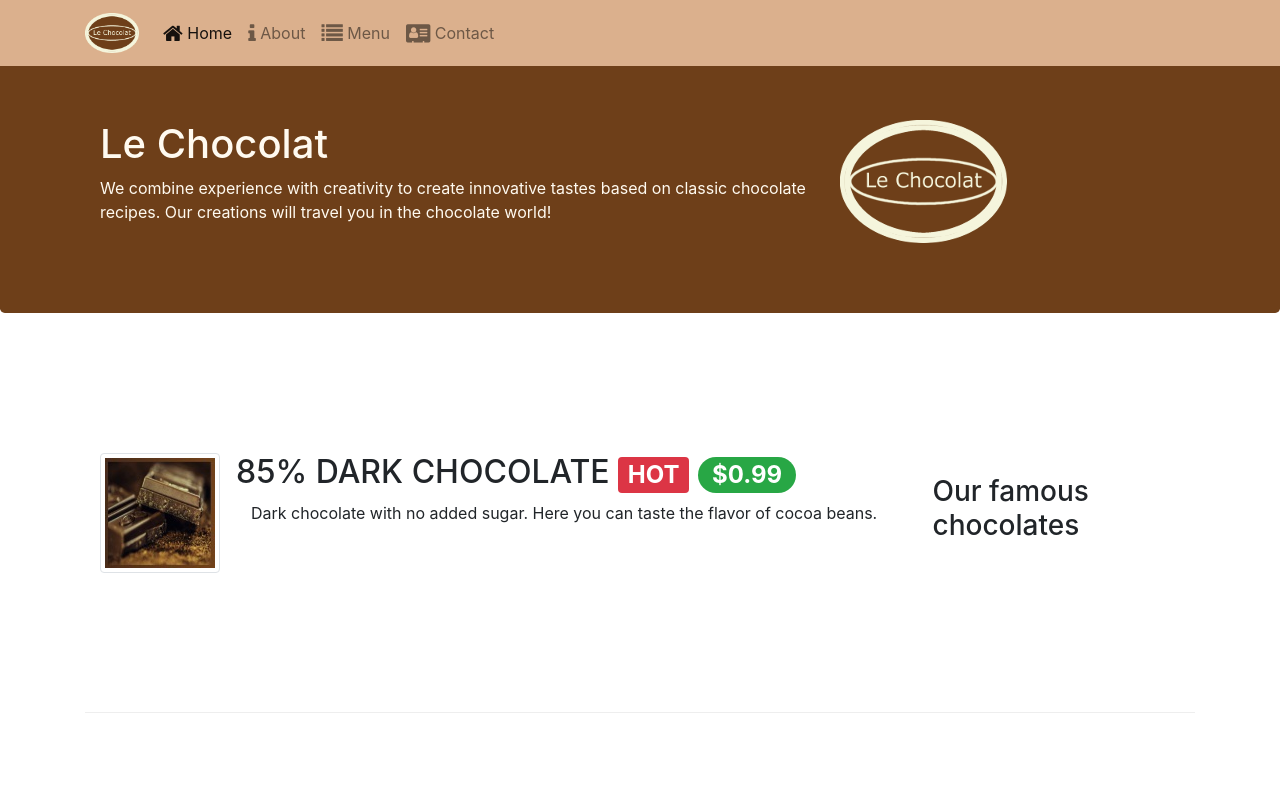
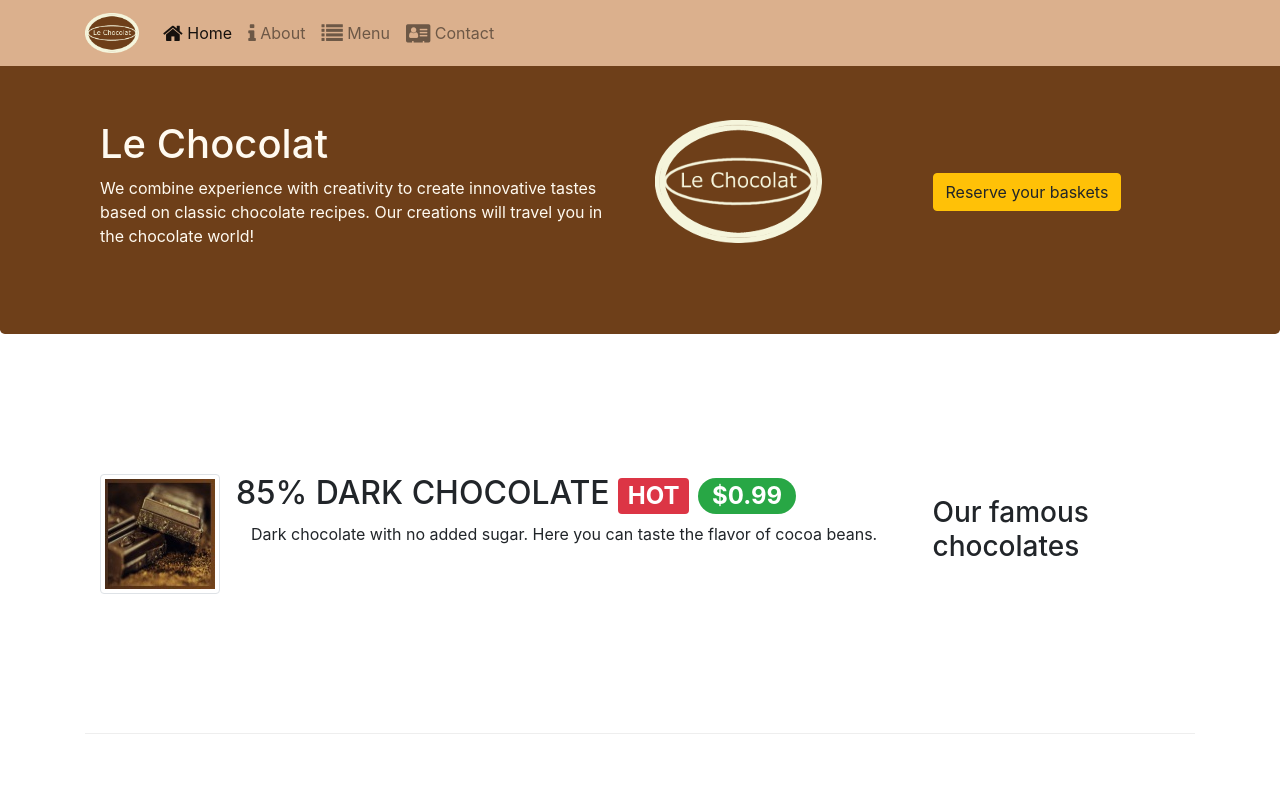
Before and after one commit to jmantzakidis/leChocolat, a website: page index.html in a window 1280 px wide. Shown: the top 800 px of the page. Drawn offline with nearby package versions, Linux system fonts and the light colour scheme.

Commit message:
Bootstrap Assignment 9 Task 2

```diff
--- a/index.html
+++ b/index.html
@@ -41,15 +41,18 @@
     <header class="jumbotron">
         <div class="container">
             <div class="row row-header">
-                <div class="col-12 col-sm-8">
+                <div class="col-12 col-sm-6">
                     <h1>Le Chocolat</h1>
                     <p>We combine experience with creativity to create innovative tastes based on classic chocolate
                         recipes. Our creations will travel you in the chocolate world!</p>
                 </div>
-                <div class="col col-sm">
+                <div class="col col-sm col-sm-3">
                     <img src="images/logo.png" class="img-fluid">
                 </div>
-            </div>
+                <div class="col-12 col-sm-3 m-auto">
+                <a role="button" href="#forma" class="btn btn-warning">Reserve your baskets</a>
+                </div>
+                </div>
         </div>
     </header>
 
@@ -113,6 +116,7 @@
         </div>
         <div class="row row-content align-items-center align-items-center justify-content-center">
             <div class="col-12 col-sm-8">
+                <a name="forma">
                 <div class="card">
                     <h3 class="card-header bg-warning text-white">Reserve your baskets</h3>
                     <div class="card-body">
@@ -173,6 +177,7 @@
                         </form>
                     </div>
                 </div>
+                </a>
             </div>
         </div>
     </div>
```
